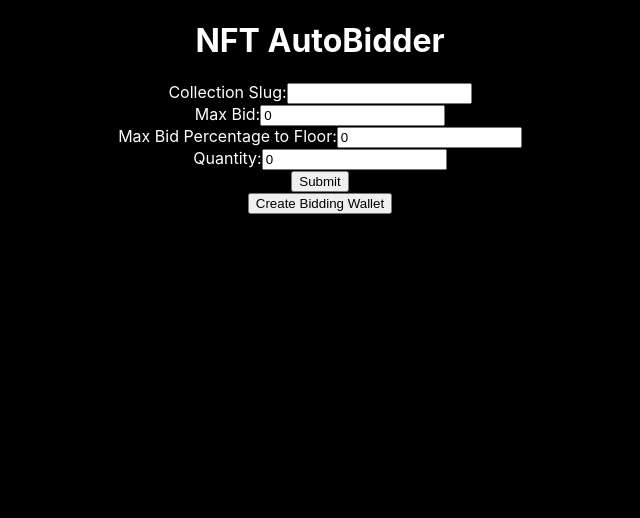
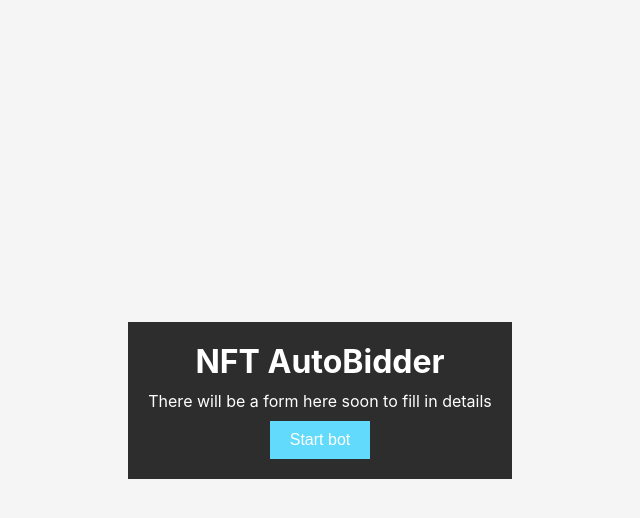
Before and after one commit to KristofferGW/nft-autobidder, a React (Create React App) app in the folder frontend/: page / in a window 1280 px wide. Shown: the top 518 px of the page, without its empty margins (320-960 px from the left). Built offline with nearby package versions, Linux system fonts and the light colour scheme.

Commit message:
Bot can be started from frontend

```diff
--- a/frontend/package.json
+++ b/frontend/package.json
@@ -17,6 +17,7 @@
     "react": "^18.2.0",
     "react-dom": "^18.2.0",
     "react-scripts": "5.0.1",
+    "styled-components": "^6.1.8",
     "web-vitals": "^2.1.4",
     "web3": "^4.3.0"
   },
--- a/frontend/src/App.css
+++ b/frontend/src/App.css
@@ -1,38 +1,41 @@
-.App {
-  text-align: center;
+body {
+  margin: 0;
+  font-family: 'Arial', sans-serif;
 }
 
-.App-logo {
-  height: 40vmin;
-  pointer-events: none;
-}
-
-@media (prefers-reduced-motion: no-preference) {
-  .App-logo {
-    animation: App-logo-spin infinite 20s linear;
-  }
-}
-
-.App-header {
-  background-color: #282c34;
-  min-height: 100vh;
+.App {
   display: flex;
   flex-direction: column;
   align-items: center;
   justify-content: center;
-  font-size: calc(10px + 2vmin);
+  background-color: #f5f5f5;
+  min-height: 100vh;
+}
+
+header {
+  background-color: #2d2d2d;
+  padding: 20px;
+  text-align: center;
   color: white;
 }
 
-.App-link {
-  color: #61dafb;
+h1 {
+  margin: 0;
 }
 
-@keyframes App-logo-spin {
-  from {
-    transform: rotate(0deg);
-  }
-  to {
-    transform: rotate(360deg);
-  }
+p {
+  margin: 10px 0;
 }
+
+button {
+  background-color: #61dafb;
+  color: white;
+  padding: 10px 20px;
+  border: none;
+  cursor: pointer;
+  font-size: 16px;
+}
+
+button:hover {
+  background-color: #4fa3d1;
+}
--- a/frontend/src/App.js
+++ b/frontend/src/App.js
@@ -1,19 +1,64 @@
-import React, { useState } from 'react';
-import './App.css';
-import OfferForm from './components/OfferForm';
-import CreateBiddingWallet from './components/CreateBiddingWallet';
+import React from 'react';
+import styled from 'styled-components';
 
 function App() {
+  const startBot = async () => {
+    try {
+      const response = await fetch('http://localhost:3000/combined-data?maxBid=5000000000000000&minDifference=1&collectionSlug=official-skulourful');
+      const data = await response.text();
+      console.log(data);
+    } catch (error) {
+      console.error('Error starting bot', error);
+    }
+  };
 
   return (
-    <div className="App">
-      <header>
-        <h1>NFT AutoBidder</h1>
-        <OfferForm />
-        <CreateBiddingWallet />
-      </header>
-    </div>
+    <AppContainer>
+      <Header>
+        <Title>NFT AutoBidder</Title>
+        <Description>There will be a form here soon to fill in details</Description>
+        <ActionButton onClick={startBot}>Start bot</ActionButton>
+      </Header>
+    </AppContainer>
   );
 }
 
+const AppContainer = styled.div`
+  display: flex;
+  flex-direction: column;
+  align-items: center;
+  justify-content: center;
+  background-color: #f5f5f5;
+  min-height: 100vh;
+`;
+
+const Header = styled.header`
+  background-color: #2d2d2d;
+  padding: 20px;
+  text-align: center;
+  color: white;
+`;
+
+const Title = styled.h1`
+  margin: 0;
+`;
+
+const Description = styled.p`
+  margin: 10px 0;
+`;
+
+const ActionButton = styled.button`
+  background-color: #61dafb;
+  color: white;
+  padding: 10px 20px;
+  border: none;
+  cursor: pointer;
+  font-size: 16px;
+
+  &:hover {
+    background-color: #4fa3d1;
+  }
+`;
+
+
 export default App;
```
Also changed, not shown: 2 other files (tests, documents, lock files or other folders).
